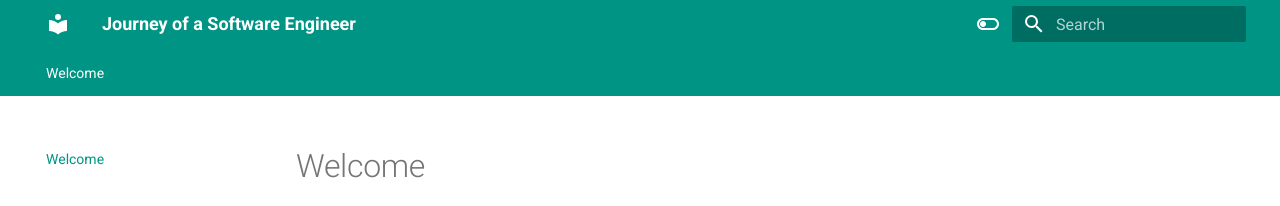
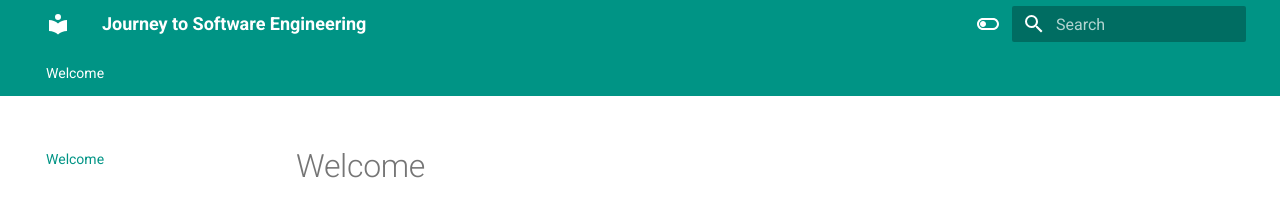
Before and after one commit to amritupreti/docs, an MkDocs documentation site: the page built from docs/index.md, in a window 1280 px wide. Shown: the top 206 px of the page. Built offline with MkDocs 1.6.1 and Material for MkDocs 9.7.7, drawn with Linux system fonts in a browser that asks for light colours.

Commit message:
Update site title.

```diff
--- a/mkdocs.yml
+++ b/mkdocs.yml
@@ -1,4 +1,4 @@
-site_name: Journey of a Software Engineer
+site_name: Journey to Software Engineering
 site_description: A personal knowledge base documenting my journey as a software engineer.
 site_author: Amrit Upreti
 site_repo: https://github.com/amritupreti/docs
```
